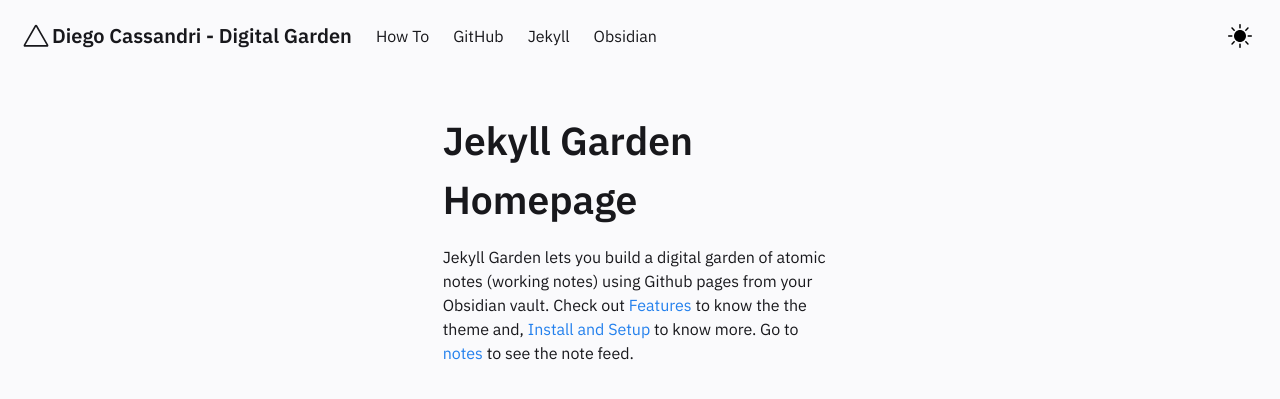
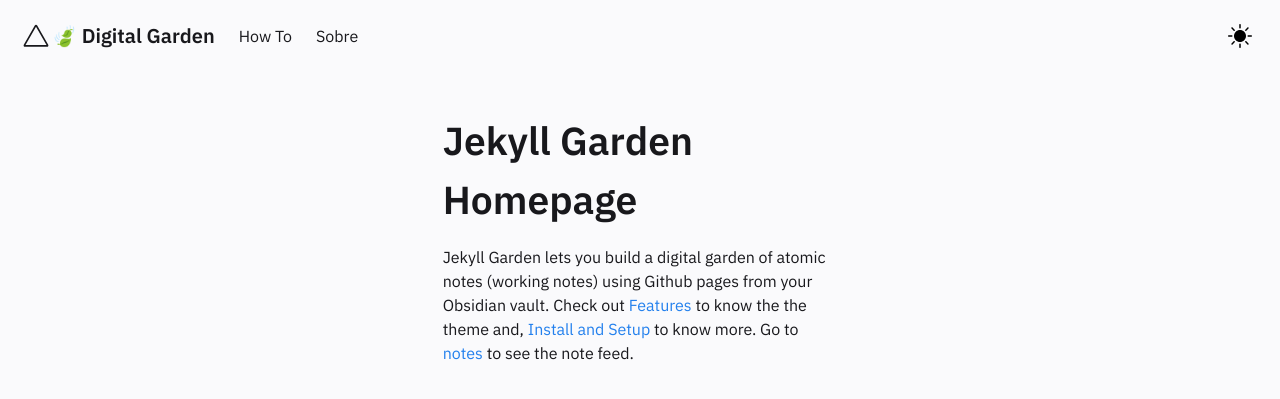
Before and after one commit to dcassandri/dcassandri.github.io, a Jekyll site: the page built from pages/index.md, in a window 1280 px wide. Shown: the top 399 px of the page. Built offline with Jekyll 4.4.1, drawn with Linux system fonts in a browser that asks for light colours.

Commit message:
Setup Garden

```diff
--- a/_includes/Header.html
+++ b/_includes/Header.html
@@ -35,7 +35,7 @@
         <svg width="32" height="32" viewBox="0 0 80 80" fill="none" xmlns="http://www.w3.org/2000/svg">
           <path fill-rule="evenodd" clip-rule="evenodd" d="M36.9477 13.7742C38.3043 11.4086 41.6957 11.4086 43.0523 13.7742L70.5226 61.6774C71.8791 64.043 70.1834 67 67.4703 67H12.5297C9.81658 67 8.12089 64.043 9.47744 61.6774L36.9477 13.7742ZM40 16.9677L13.7506 62.7419H66.2494L40 16.9677Z" fill="var(--text-main)"/>
         </svg>
-        <h4> Diego Cassandri - Digital Garden</h4>
+        <h4> 🍃 Digital Garden</h4>
       </a>
       <div class="navbar-item navbar-dark-mode__mobile is-hidden-tablet" onclick="modeSwitcher()">
         <div class="buttons">
@@ -58,14 +58,8 @@
         <a href="../posts/how-to"  class="navbar-item">
           How To
         </a>
-        <a href="https://github.com/Jekyll-Garden/jekyll-garden.github.io" target="_blank" class="navbar-item">
-          GitHub
-        </a>
-        <a href="https://jekyllrb.com/" target="_blank"  class="navbar-item">
-          Jekyll
-        </a>
-        <a href="https://obsidian.md/"  target="_blank" class="navbar-item">
-          Obsidian
+        <a href="https://www.diegocassandri.com/aboutme/" target="_blank" class="navbar-item">
+          Sobre
         </a>
       </div>
       <div class="navbar-end is-hidden-mobile" onclick="modeSwitcher()" >
```
